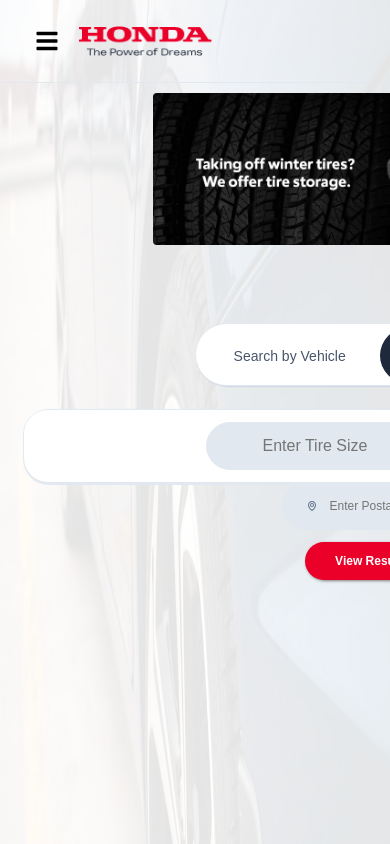
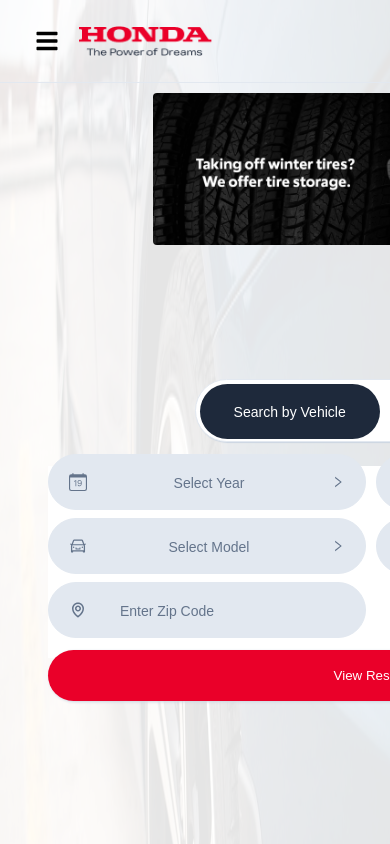
Before and after one commit to JaxTee100/car-site, a React (Create React App) app: page /honda-home in a window 390 px wide. Shown: the top 844 px of the page. Built offline with nearby package versions, Linux system fonts and the light colour scheme; some icons are missing.

Commit message:
added some css

```diff
--- a/src/components/search/Search.jsx
+++ b/src/components/search/Search.jsx
@@ -8,8 +8,8 @@ import {BiMap} from 'react-icons/bi'
 
 const Search = ({showResults}) => {
   //toggle states
-  const [vehicle, setVehicle] = useState(false)
-  const [tires, setTires] = useState(true);
+  const [vehicle, setVehicle] = useState(true)
+  const [tires, setTires] = useState(false);
 
   //dropdown states
   const [dropDown, setDropDown]  = useState(false)
@@ -32,6 +32,13 @@ const Search = ({showResults}) => {
   const dropdown = () =>{
     setDropDown(!dropDown)
   }
+
+  const mediaQueryStyle = {
+    // Apply styles for screens with a maximum width of 414px
+    '@media only screen and (max-width: 414px)': {
+      height: tires ? '191px' : '500px', // Adjust the height as needed for smaller screens
+    },
+  };
   return (
     <div className='search-container'>
       <div className='toggle'>
--- a/src/components/search/search.css
+++ b/src/components/search/search.css
@@ -234,7 +234,6 @@
     .search-container{
         width: 358px;
         height: 271px;
-        margin-bottom: 300px;
     }
     .search-container .toggle{
 
--- a/src/pages/Honda/Honda-Landing-Page/honda-landing-section.css
+++ b/src/pages/Honda/Honda-Landing-Page/honda-landing-section.css
@@ -1,6 +1,6 @@
 .landing-container{
     max-width: 1920px;
-    min-height: 1200px;
+    height: 1200px;
     display: flex;
     flex-direction: column;
 
@@ -19,29 +19,41 @@
 }
 
 .landing-container .search-div{
-    min-height: 191px;
+    height: 191px;
     margin: 0 auto;
     align-items: center;
     justify-content: center;
 }
 .landing-container .foot-container{
     display: flex;
-    margin-top: auto;
     align-items: center;
     justify-content: center;
 }
 @media only screen and (max-width: 414px){
-    .landing-container .search-div{
-        margin-bottom: 300px;
+    .landing-container{
+        height: 1050px;
+        width: 405px;
+        display: flex;
+        justify-content: flex-start;
+        margin: 0 auto;
     }
     .landing-container .body-div{
         display: flex;
         align-items: center;
         justify-content: center;
         padding: 10px 0;
-        margin-bottom: 64px;
+        margin-bottom: 120px;
     }
-
+    .landing-container .search-div{
+        min-height: 191px;
+        margin: 0 auto;
+        align-items: center;
+        justify-content: center;
+        margin-bottom: auto;
+    }
+    .landing-container .foot-container{
+        width: 100%;
+    }
 }
 
 
--- a/src/pages/Honda/wheels/Wheels.page.jsx
+++ b/src/pages/Honda/wheels/Wheels.page.jsx
@@ -13,8 +13,10 @@ const Wheels = () => {
 
   return (
     <div className='wheels-container'>
-      <HondaNavbar />
-      <div className='wheels-header'>
+      {!showResult && (
+        <>
+          <HondaNavbar />
+        <div className='wheels-header'>
         <div className='title'>
           <div className='logo'>
             <img src={Logo} alt='logo'/>
@@ -29,6 +31,12 @@ const Wheels = () => {
 
         </div>
       </div>
+        </>
+      )
+
+      }
+
+
       <div className='search-container'>
         <SearchBar showResults={showResults}/>
       </div>
```
